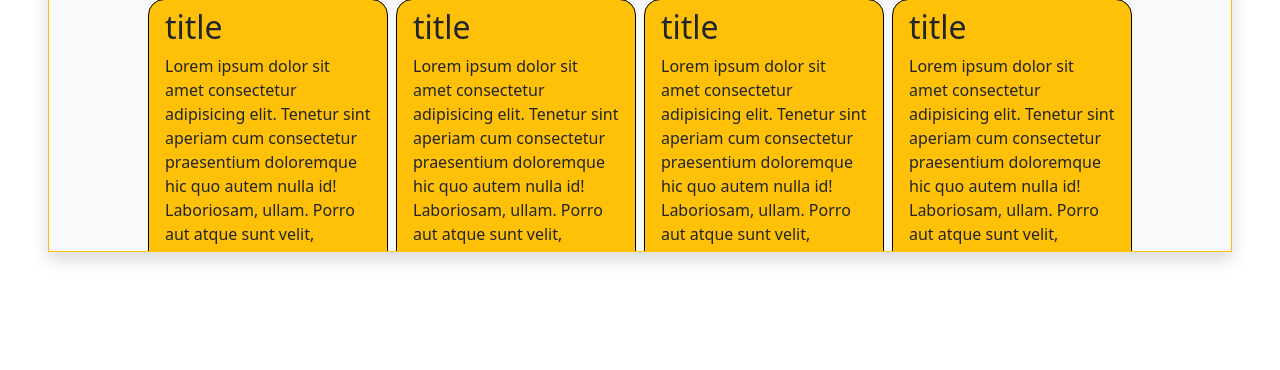
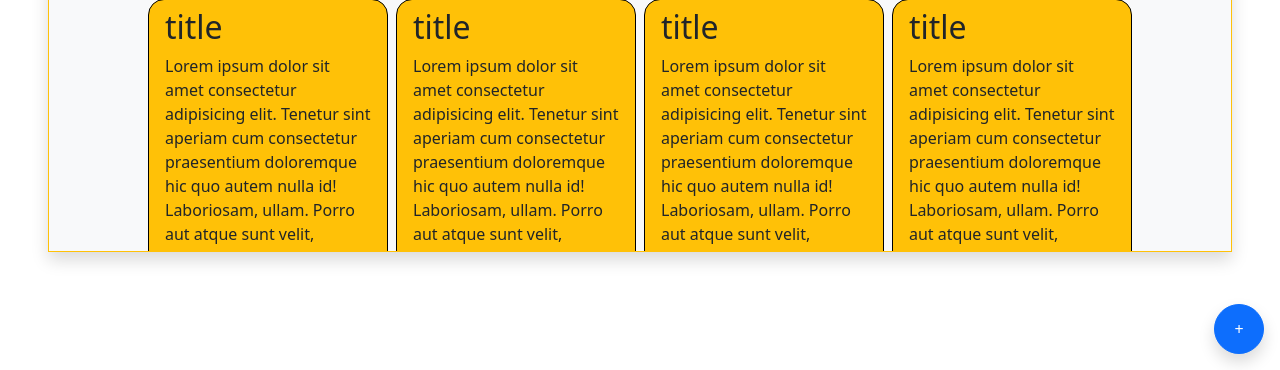
Before and after one commit to Ali-404/notesapp-django, a Django app: page / in a window 1280 px wide. Shown: the part 1072-1442 px from the top of the page. Run offline with Django 5.2, Linux system fonts and the light colour scheme.

Commit message:
`Added custom CSS styles and a floating button to base.html and home.html templates.`

```diff
--- a/notesProject/notes/templates/base.html
+++ b/notesProject/notes/templates/base.html
@@ -8,6 +8,16 @@
     <link rel="stylesheet" href="https://cdn.jsdelivr.net/npm/bootstrap-icons@1.11.3/font/bootstrap-icons.min.css">
 </head>
 <body class="min-vh-100 d-flex flex-column px-5 py-4 gap-3 overflow-hidden">
+
+
+    <style>
+        .icon-btn{
+            border-radius: 50%;
+            width: 60px;
+            height: 60px;
+        }
+    </style>
+
     {% include 'nav.html' %}
     <div class="bg-light shadow border border-warning  overflow-hidden" style="height: 85vh;" >
         {% block content %}
--- a/notesProject/notes/templates/home.html
+++ b/notesProject/notes/templates/home.html
@@ -21,4 +21,9 @@
     {% include 'blocknote.html' %}
     {% include 'blocknote.html' %}
 </section>
+
+<button class="position-fixed bottom-0 end-0 m-3 btn btn-primary icon-btn shadow" style="width: 50px; height: 50px;" >
+    +
+</button>
+
 {% endblock %}
```
